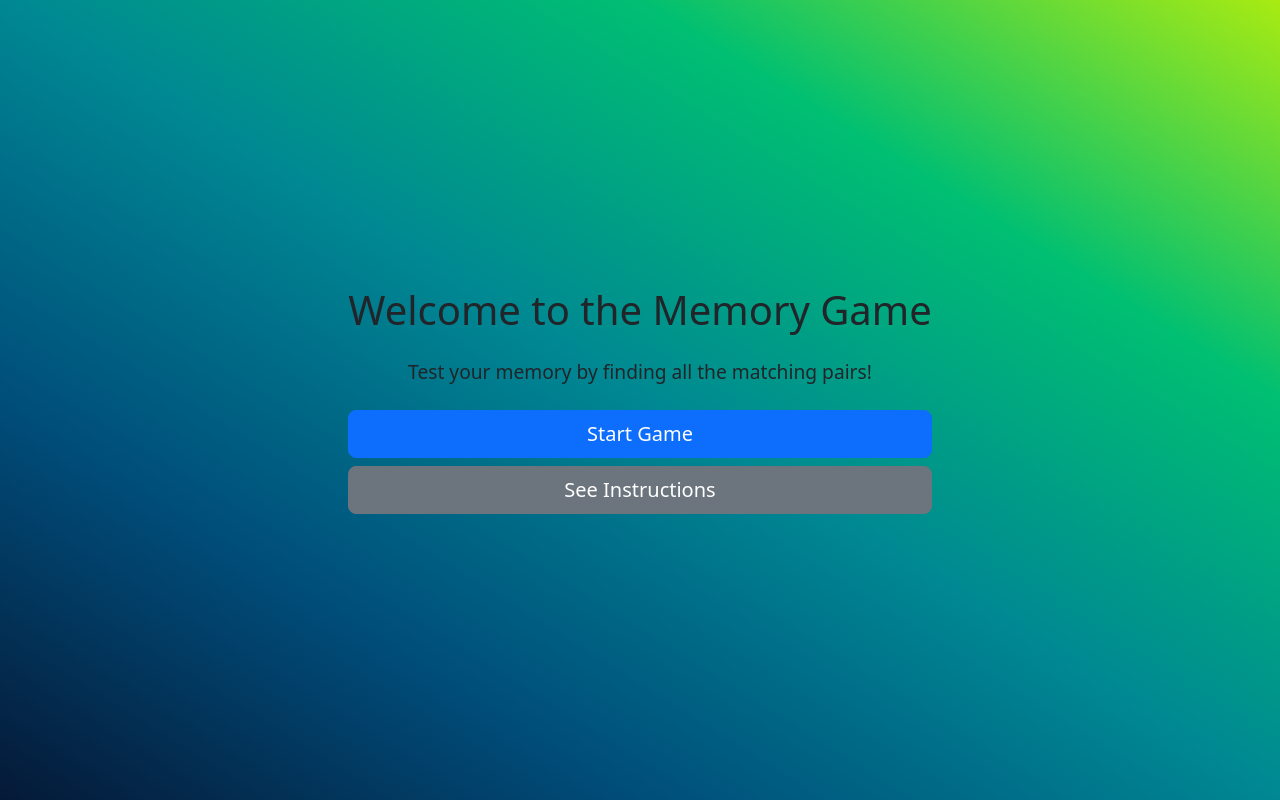
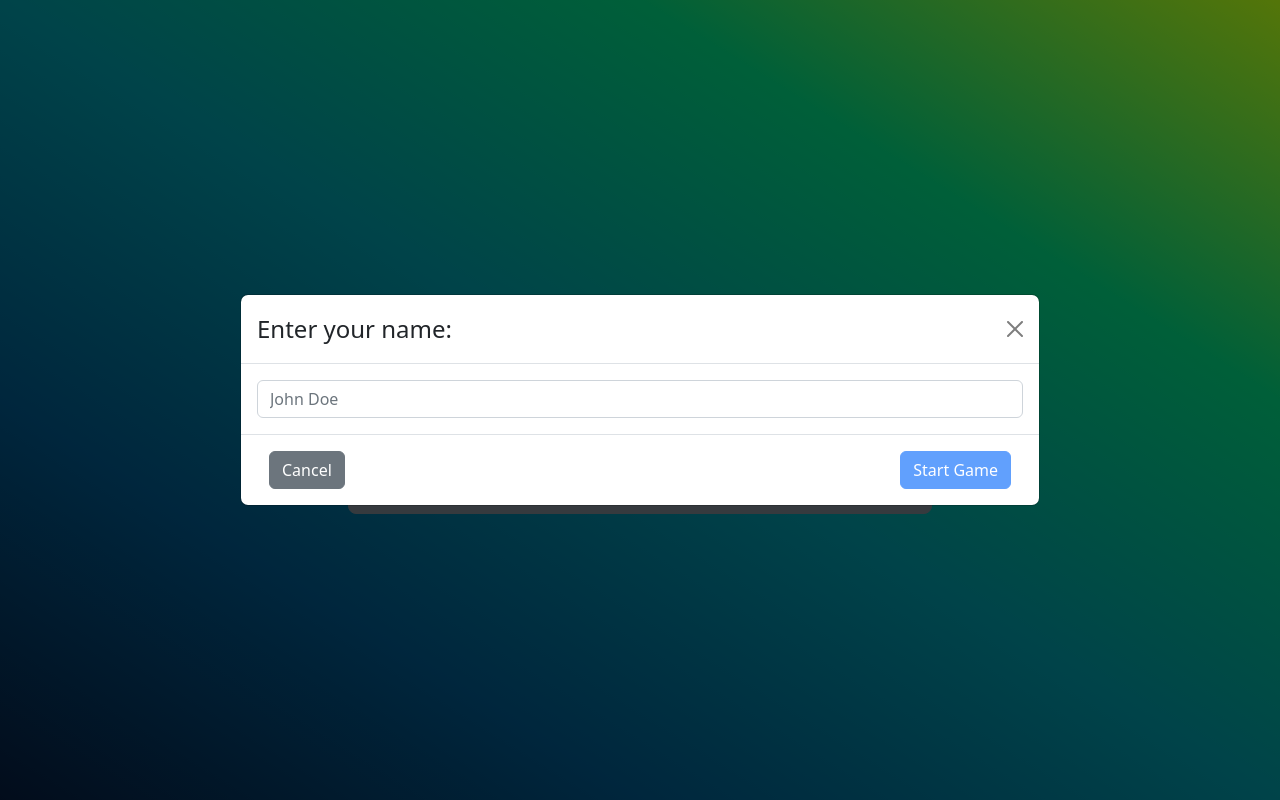
Before and after one commit to jhonnar-rodriguez/memory-game, a React (Vite) app: page / in a window 1280 px wide. Both pictures are taken after a click on the button "Start Game". Built offline with nearby package versions, Linux system fonts and the light colour scheme.

Commit message:
feat(player-input): home page now renders the player input modal
- the play page is now protected
- users will be redirected to pages according the input
- new rule added to the instructions about players needing to provide a name to start the game

```diff
--- a/src/App.tsx
+++ b/src/App.tsx
@@ -1,25 +1,32 @@
+import { ReactElement } from 'react';
 import { BrowserRouter, Routes, Route } from 'react-router-dom';
 import { Container } from 'react-bootstrap';
 
 import { Home } from './pages/Home';
 import { NotFound } from './pages/NotFound';
 import { Play } from './pages/Play';
+import { Protected } from './components/Protected';
 
 import './App.css';
 
-function App() {
+function App(): ReactElement {
   return (
-
     <Container className="app-container" fluid>
       <BrowserRouter>
         <Routes>
           <Route element={<Home />} path="/" />
-          <Route element={<Play />} path="/play" />
+          <Route
+            element={(
+              <Protected>
+                <Play />
+              </Protected>
+            )}
+            path="/play"
+          />
           <Route element={<NotFound />} path="*" />
         </Routes>
       </BrowserRouter>
     </Container>
-
   );
 }
 
--- a/src/components/Instructions/Instructions.tsx
+++ b/src/components/Instructions/Instructions.tsx
@@ -2,7 +2,7 @@ import { ReactElement } from 'react';
 import { Button, Modal } from 'react-bootstrap';
 
 type InstructionsProps = {
-  onHideModal: () => void,
+  onHideModal: () => void;
   show: boolean;
 };
 
@@ -24,6 +24,7 @@ export function Instructions({ onHideModal, show }: InstructionsProps): ReactEle
             Hits and Errors will be shown.
           </p>
           <ul>
+            <li>To start the game players must provide a name.</li>
             <li>Turn over two cards.</li>
             <li>
               If the cards match, they stay face up and 1 point will be added
--- /dev/null
+++ b/src/components/PlayerInput/PlayerInput.tsx
@@ -0,0 +1,87 @@
+import { ReactElement, useState } from 'react';
+import {
+  Col,
+  Button,
+  Container,
+  Form,
+  Modal,
+  Row,
+} from 'react-bootstrap';
+
+import { setItem } from '../../helpers';
+
+type PlayerInputProps = {
+  onHideModal: () => void;
+  show: boolean;
+};
+
+export function PlayerInput({ onHideModal, show }: PlayerInputProps): ReactElement {
+  const [name, setName] = useState('');
+
+  const handleStartGame = () => {
+    if (name.length === 0) {
+      return;
+    }
+
+    setItem('name', name);
+    onHideModal();
+  };
+
+  const handleNameChange = (event: React.ChangeEvent<HTMLInputElement>) => {
+    setName(event.target.value);
+  };
+
+  return (
+    <div>
+      <Modal
+        centered
+        onHide={() => onHideModal()}
+        show={show}
+        size="lg"
+      >
+        <Modal.Header closeButton>
+          <Modal.Title>Enter your name:</Modal.Title>
+        </Modal.Header>
+        <Modal.Body>
+          <Form onSubmit={handleStartGame}>
+            <Form.Group>
+              <Form.Control
+                autoComplete="off"
+                autoFocus
+                onChange={handleNameChange}
+                placeholder="John Doe"
+                required
+                type="text"
+                value={name}
+              />
+            </Form.Group>
+          </Form>
+        </Modal.Body>
+        <Modal.Footer>
+          <Container>
+            <Row>
+              <Col className="text-start" xs={6}>
+                <Button
+                  onClick={() => onHideModal()}
+                  variant="secondary"
+                >
+                  Cancel
+                </Button>
+              </Col>
+              <Col className="text-end" xs={6}>
+                <Button
+                  disabled={name?.length === 0}
+                  onClick={handleStartGame}
+                  type="submit"
+                  variant="primary"
+                >
+                  Start Game
+                </Button>
+              </Col>
+            </Row>
+          </Container>
+        </Modal.Footer>
+      </Modal>
+    </div>
+  );
+}
--- /dev/null
+++ b/src/components/PlayerInput/index.ts
@@ -0,0 +1 @@
+export * from './PlayerInput';
--- /dev/null
+++ b/src/components/Protected/Protected.tsx
@@ -0,0 +1,22 @@
+import { ReactElement, useEffect } from 'react';
+import { useNavigate } from 'react-router-dom';
+
+import { getItem } from '../../helpers';
+
+type ProtectedProps = {
+  children: ReactElement;
+};
+
+export function Protected({ children }: ProtectedProps): ReactElement {
+  const navigation = useNavigate();
+
+  const playerName = getItem<string>('name');
+
+  useEffect(() => {
+    if (!playerName) {
+      navigation('/');
+    }
+  }, [navigation, playerName]);
+
+  return children;
+}
--- /dev/null
+++ b/src/components/Protected/index.ts
@@ -0,0 +1 @@
+export * from './Protected';
--- a/src/pages/Home/Home.tsx
+++ b/src/pages/Home/Home.tsx
@@ -1,15 +1,23 @@
 import { ReactElement, useState } from 'react';
+import { Navigate } from 'react-router-dom';
 import {
   Button,
   Col,
   Container,
   Row,
 } from 'react-bootstrap';
-
 import { Instructions } from '../../components/Instructions';
+import { PlayerInput } from '../../components/PlayerInput';
+import { getItem } from '../../helpers';
 
 export function Home(): ReactElement {
   const [displayInstructionsModal, setDisplayInstructionsModal] = useState<boolean>(false);
+  const [displayPlayerInputModal, setDisplayPlayerInputModal] = useState<boolean>(false);
+  const playerName = getItem<string>('name');
+
+  if (playerName) {
+    return <Navigate replace to="/play" />;
+  }
 
   return (
     <Container className="d-flex flex-column justify-content-center align-items-center">
@@ -18,7 +26,7 @@ export function Home(): ReactElement {
           <h1>Welcome to the Memory Game</h1>
           <p className="my-4">Test your memory by finding all the matching pairs!</p>
           <div className="d-grid gap-2">
-            <Button size="lg" variant="primary">
+            <Button onClick={() => setDisplayPlayerInputModal(true)} size="lg" variant="primary">
               Start Game
             </Button>
             <Button onClick={() => setDisplayInstructionsModal(true)} size="lg" variant="secondary">
@@ -28,10 +36,24 @@ export function Home(): ReactElement {
         </Col>
       </Row>
 
-      <Instructions
-        onHideModal={() => setDisplayInstructionsModal(false)}
-        show={displayInstructionsModal}
-      />
+      {
+        displayInstructionsModal && (
+          <Instructions
+            onHideModal={() => setDisplayInstructionsModal(false)}
+            show
+          />
+        )
+      }
+
+      {
+        displayPlayerInputModal && (
+          <PlayerInput
+            onHideModal={() => setDisplayPlayerInputModal(false)}
+            show
+          />
+        )
+      }
+
     </Container>
   );
 }
```
